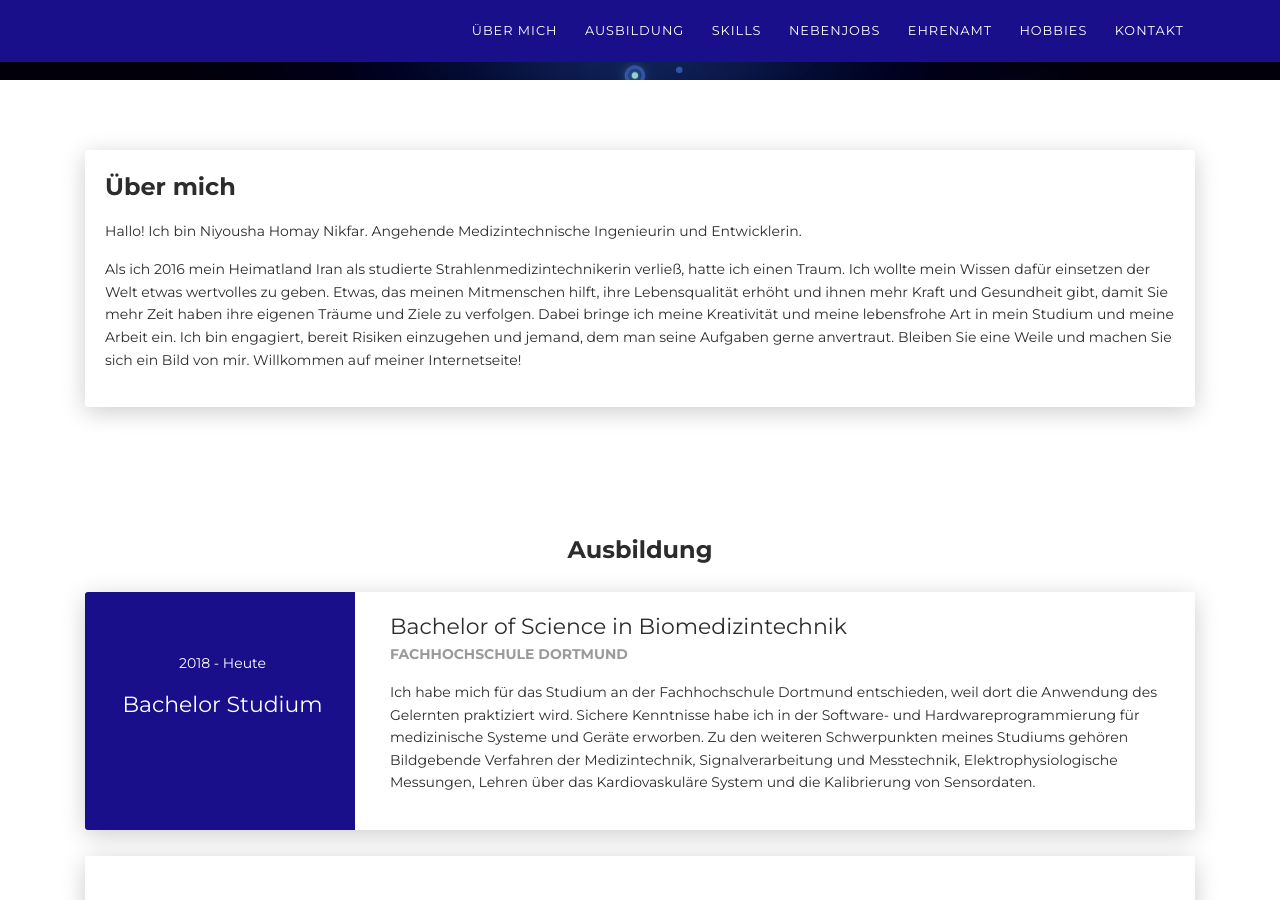
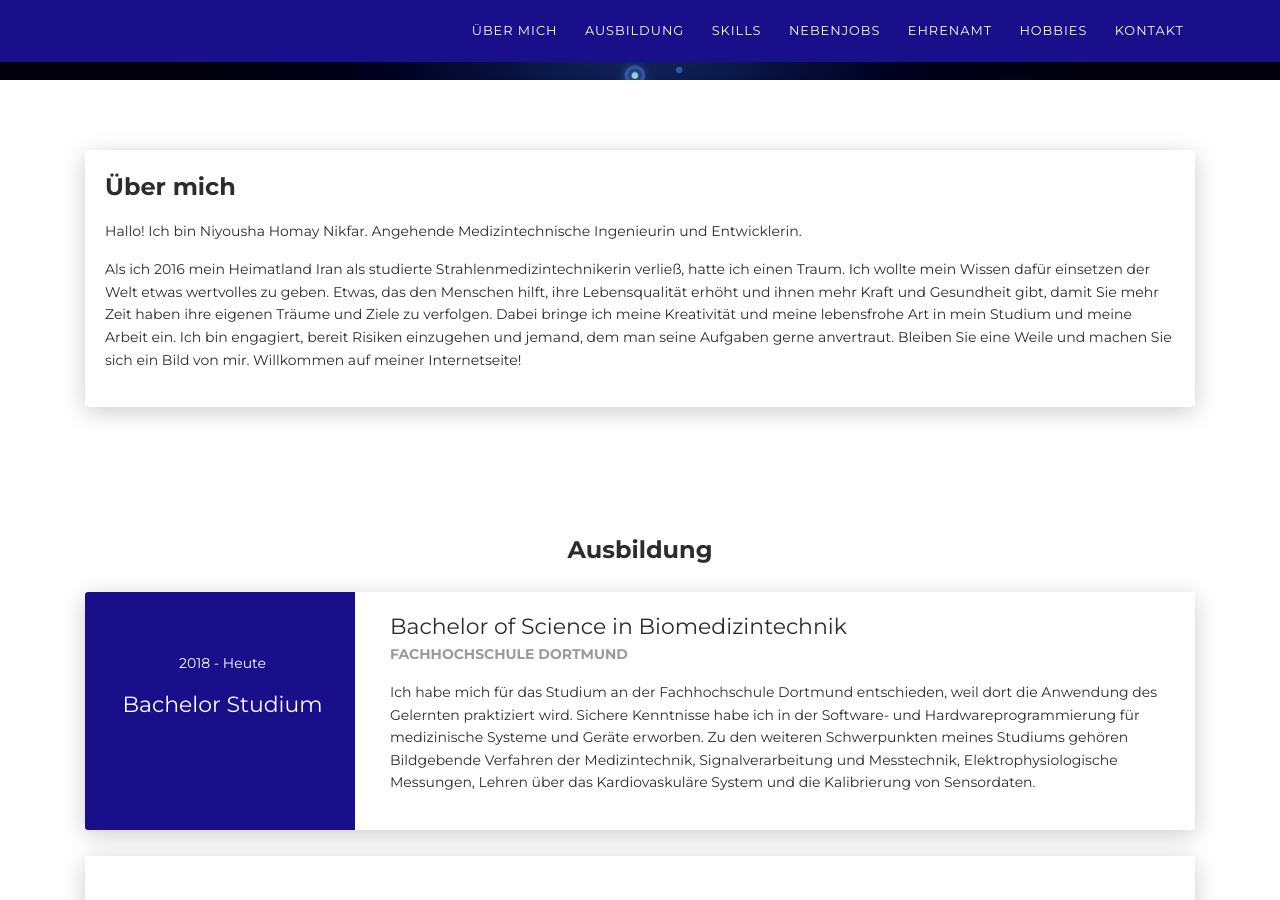
Before and after one commit to Niyoushaaa/Tura92.github.io, a Jekyll site: the page built from index.md, in a window 1280 px wide and 900 px high, scrolled down 820 px. Built offline with Jekyll 4.4.1, drawn with Linux system fonts in a browser that asks for light colours; nearby versions of some CDN libraries.

Commit message:
change about me text

```diff
--- a/index.md
+++ b/index.md
@@ -65,7 +65,7 @@ permalink: /
                 <div class="card-body">
                   <div class="h4 mt-0 title">Über mich</div>
                   <p>Hallo! Ich bin Niyousha Homay Nikfar. Angehende Medizintechnische Ingenieurin und Entwicklerin.</p>
-                  <p>Als ich 2016 mein Heimatland Iran als studierte Strahlenmedizintechnikerin verließ, hatte ich einen Traum. Ich wollte mein Wissen dafür einsetzen der Welt etwas wertvolles zu geben. Etwas, das meinen Mitmenschen hilft, ihre Lebensqualität erhöht und ihnen mehr Kraft und Gesundheit gibt, damit Sie mehr Zeit haben ihre eigenen Träume und Ziele zu verfolgen. Dabei bringe ich meine Kreativität und meine lebensfrohe Art in mein Studium und meine Arbeit ein. Ich bin engagiert, bereit Risiken einzugehen und jemand, dem man seine Aufgaben gerne anvertraut. Bleiben Sie eine Weile und machen Sie sich ein Bild von mir. Willkommen auf meiner Internetseite!</p>
+                  <p>Als ich 2016 mein Heimatland Iran als studierte Strahlenmedizintechnikerin verließ, hatte ich einen Traum. Ich wollte mein Wissen dafür einsetzen der Welt etwas wertvolles zu geben. Etwas, das den Menschen hilft, ihre Lebensqualität erhöht und ihnen mehr Kraft und Gesundheit gibt, damit Sie mehr Zeit haben ihre eigenen Träume und Ziele zu verfolgen. Dabei bringe ich meine Kreativität und meine lebensfrohe Art in mein Studium und meine Arbeit ein. Ich bin engagiert, bereit Risiken einzugehen und jemand, dem man seine Aufgaben gerne anvertraut. Bleiben Sie eine Weile und machen Sie sich ein Bild von mir. Willkommen auf meiner Internetseite!</p>
                 </div>
               </div>
             </div>
```
